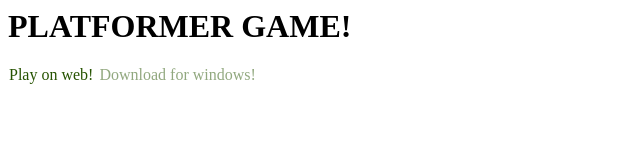
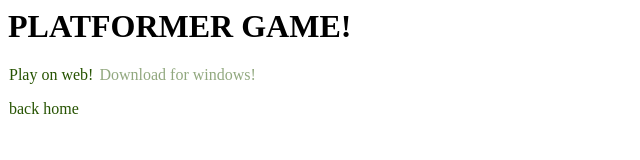
Before and after one commit to calic4t/platformer, a plain HTML site: page index.html in a window 1280 px wide. Shown: the full height of the page, 0-640 px from the left. Drawn offline with Linux system fonts and the light colour scheme.

Commit message:
Update index.html

```diff
--- a/index.html
+++ b/index.html
@@ -3,6 +3,7 @@
 <a href="https://calic4t.github.io/platformer/webgame.html">Play on web!</a>
 
 <a class="isDisabled" href="https://calic4t.github.io/platformer/">Download for windows!</a>
+<p></p><a href="https://calic4t.github.io/home/">back home</a>
 
 <style>
  .isDisabled {
```
